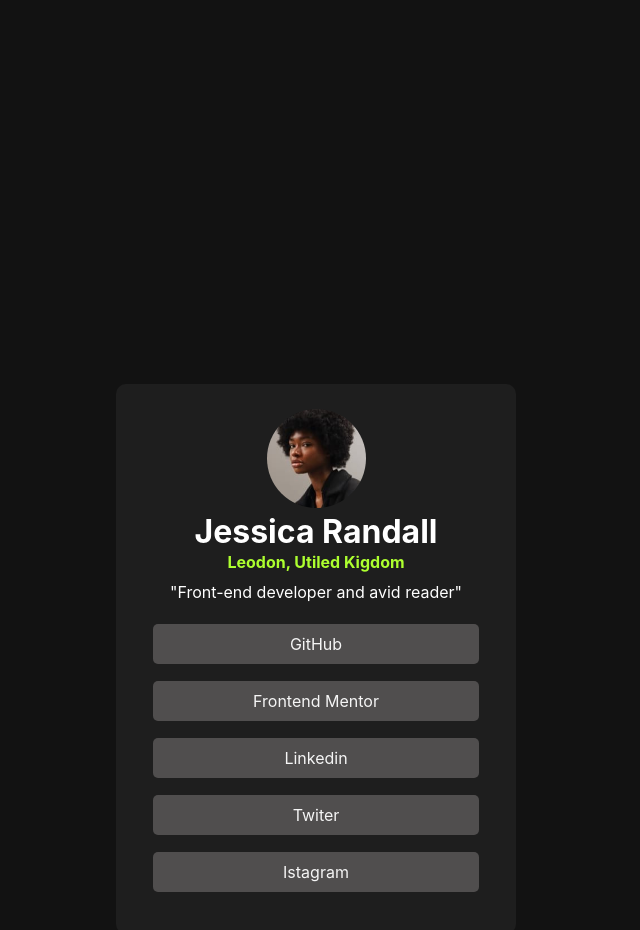
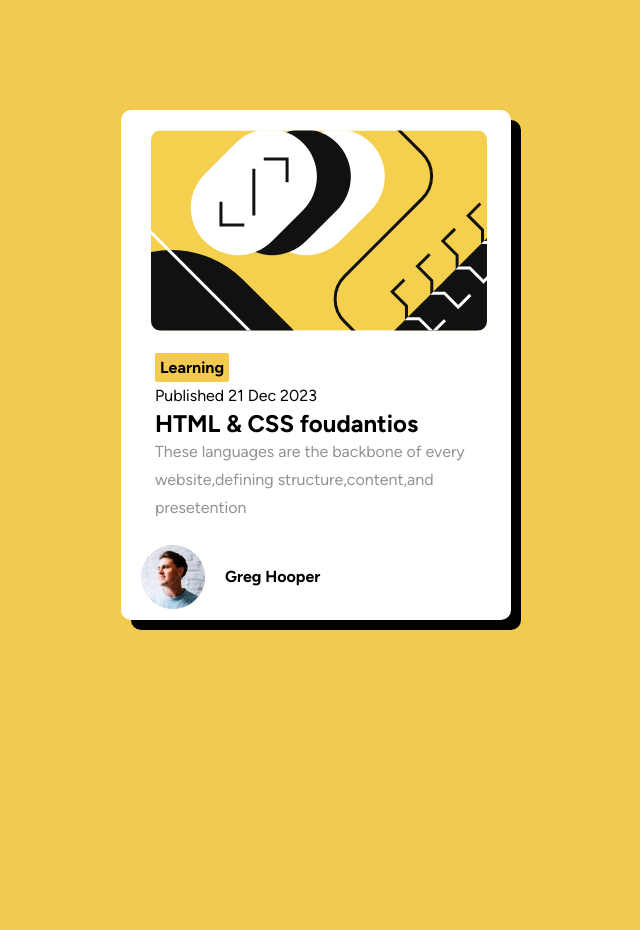
Before and after one commit to AlunoKaua/RESOLUTIONS, a plain HTML site: page index.html in a window 1280 px wide. Shown: the whole page, without its empty margins (324-964 px from the left). After the commit the page ends 800 px from the top, so only its background shows below. Drawn offline with Linux system fonts and the light colour scheme; a web font is replaced by a local one.

Commit message:
commit a new page

```diff
--- a/index.html
+++ b/index.html
@@ -2,28 +2,27 @@
 <html lang="pt-br">
 <head>
   <meta charset="UTF-8">
-
   <link rel="stylesheet" href="style.css">
-  <link rel="shortcut icon" href="img/favicon-32x32.png" type="image/x-icon">
-  <title>Social Link</title>
+  <meta name="viewport" content="width=device-width, initial-scale=1.0">
+  <title>Card Learning</title>
 </head>
 <body>
-  <div id="container-links">
-      <div id="foto-perfil">
-          <img src="img/avatar-jessica.jpeg" alt="woman beatiful">
-          <h1>Jessica Randall</h1>
-          <span>Leodon, Utiled Kigdom</span>
-      </div>
-      <ul>
-        <p>"Front-end developer and avid reader"</p>
-        <ul id="flex-list">
-          <li><a href="#">GitHub</a></li>
-          <li><a href="#">Frontend Mentor</a></li>
-          <li><a href="#">Linkedin</a></li>
-          <li><a href="#">Twiter</a></li>
-          <li><a href="#">Istagram</a></li>
-        </ul>
-      </ul>
+  <div id="card-container">
+    <div class="content_imagem">
+      <img src="assets/images/illustration-article.svg" alt="illustration-article">
+    </div>
+    <div class="container-text__desc">
+      <a href="#" class="btn-learning"><strong>Learning</strong></a>
+      <p>Published 21 Dec 2023</p>
+      <h2>HTML & CSS foudantios</h2>
+      <span>These languages are the backbone of every <br> website,defining
+       structure,content,and <br>
+      presetention</span>
+    </div>
+    <div id="container-avatar">
+    <img src="assets/images/image-avatar.webp" alt="">
+     <p><strong>Greg Hooper</strong></p>
+    </div>
   </div>
 </body>
 </html>
--- a/style.css
+++ b/style.css
@@ -3,60 +3,52 @@
     margin: 0;
     padding: 0;
     box-sizing: border-box;
-   font-family: 'Inter';
+    font-family: 'Figtree';
 }
 @font-face {
-    font-family: 'Inter';
-    src: url('assets/fonts/Inter-VariableFont_slnt\,wght.ttf') format('truetype');
-    font-style: normal;
+    font-family: 'Figtree';
+    src: url(assets/fonts/Figtree-VariableFont_wght.ttf);
 }
 body{
-    background-color: rgb(18, 18, 18);
+    background-color: #F2CA50;
     display: flex;
     align-items: center;
     justify-content: center;
+    overflow: hidden;
 }
-#container-links{
-    margin: 30% auto;
-    display: flex;
-    flex-direction: column;
-    text-align: center;
-    line-height: 30px;
-    background-color: rgb(30, 30, 30);
-    justify-content: center;
-    height: 550px;
-    width: 400px;
-    padding: 20px;
-    border-radius: 10px;
-    color: white;
+#card-container{
+margin: 110px auto;
+border-radius: 10px;
+box-shadow: 10px 10px;
+height: 510px;
+width: 390px;
+background-color: white;
+padding: 20px;
 }
-#foto-perfil img{
+.content_imagem img{
+    margin: 0 10px;
+ border-radius: 10px;
+}
+.btn-learning{
+    text-decoration: none;
+    background-color: #F2CA50;
+    color: black;
+    padding: 5px;
+    border-radius: 5%;
 
-    margin: 0 30%;
-    border-radius:50%;
-    width: 99px;
-    height: 99px;
 
 }
-#flex-list{
-    list-style-type: none;
+.container-text__desc {
+    margin: 15px 10px 5%;
+    line-height: 28px;
+padding: 4px ;
 
 }
-a{
-color: whitesmoke;
-text-decoration: none;
+.container-text__desc span{
+color: rgb(147, 145, 145);
 }
-li{
-    background-color: rgb(80, 78, 78);
-    margin: 17px;
-    padding: 5px;
-    border-radius: 5px;
-    transition: 0.3s ease;
+#container-avatar{
+    display: flex;
+    align-items: center;
+  gap: 20px;
 }
-span{
-  color: greenyellow;
-  font-weight: bold;
-}
-li:hover{
-background-color: rgba(169, 249, 50, 0.693);
-}
```
Also changed, not shown: assets/fonts/Figtree-Italic-VariableFont_wght.ttf (added), assets/fonts/Figtree-VariableFont_wght.ttf (added), assets/fonts/OFL.txt (added), assets/fonts/README.txt (added), assets/fonts/static/Figtree-ExtraBold.ttf (added), assets/fonts/static/Figtree-SemiBold.ttf (added), assets/images/favicon-32x32.png (added), assets/images/illustration-article.svg (added), assets/images/image-avatar.webp (added).
